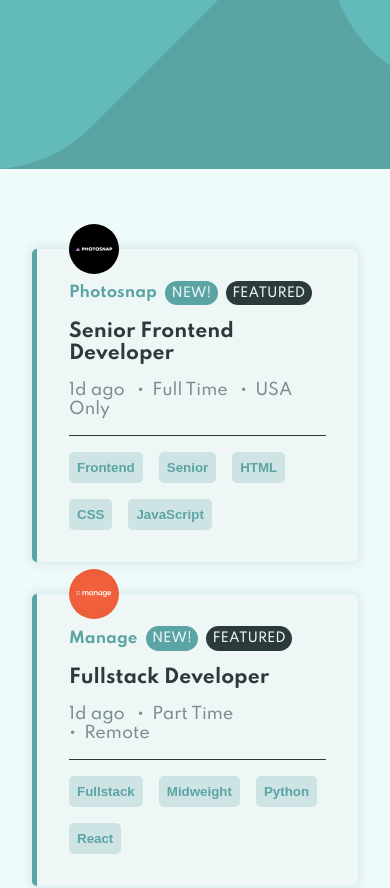
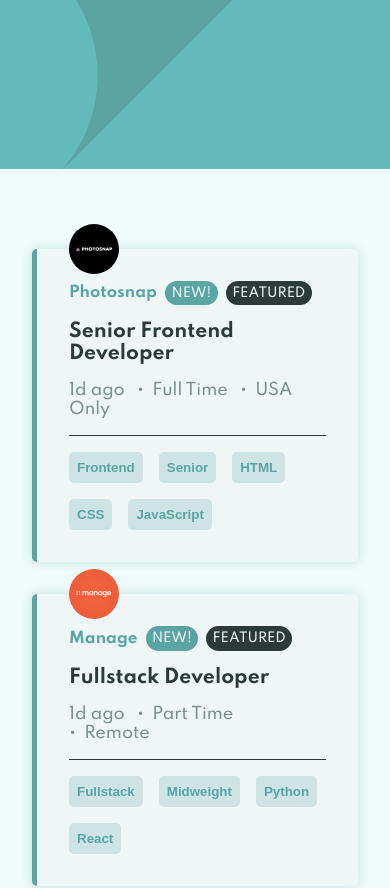
Before and after one commit to idkbit/frontendmentor-job-listings, a React (Create React App) app: page / in a window 390 px wide. Shown: the top 888 px of the page. Built offline with nearby package versions, Linux system fonts and the light colour scheme.

Commit message:
bg mobile

```diff
--- a/src/components/Layout.jsx
+++ b/src/components/Layout.jsx
@@ -1,5 +1,6 @@
 import styled from "styled-components";
 import bgDesktop from "../images/bg-header-desktop.svg";
+import bgMobile from "../images/bg-header-mobile.svg";
 
 const Layout = ({ children }) => {
   return (
@@ -11,11 +12,14 @@
 };
 
 const Header = styled.div`
-  background-image: url(${bgDesktop});
+  background-image: url(${bgMobile});
   background-repeat: no-repeat;
   background-size: cover;
   background-color: var(--primary);
   min-height: 20vh;
+  @media (min-width: 900px) {
+    background-image: url(${bgDesktop});
+  }
 `;
 
 const StyledLayout = styled.div`
```
